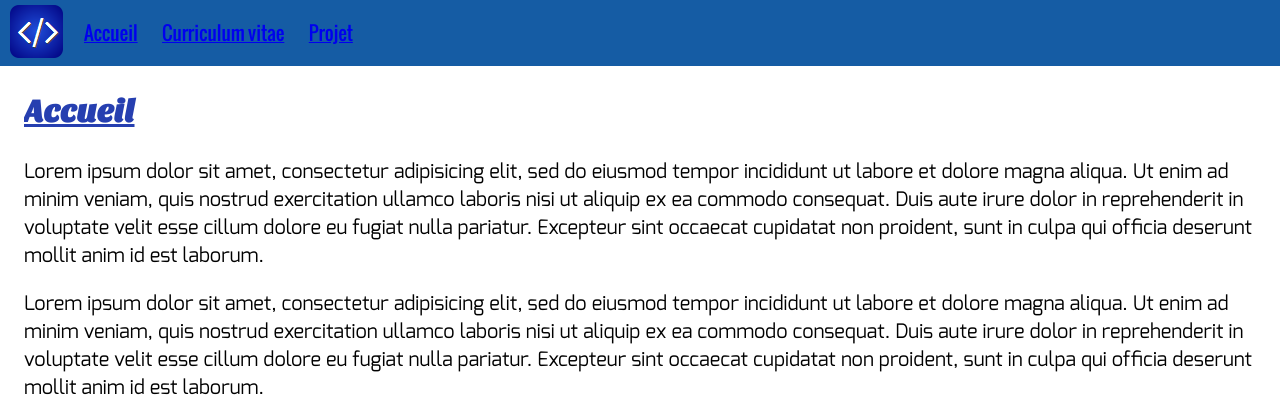
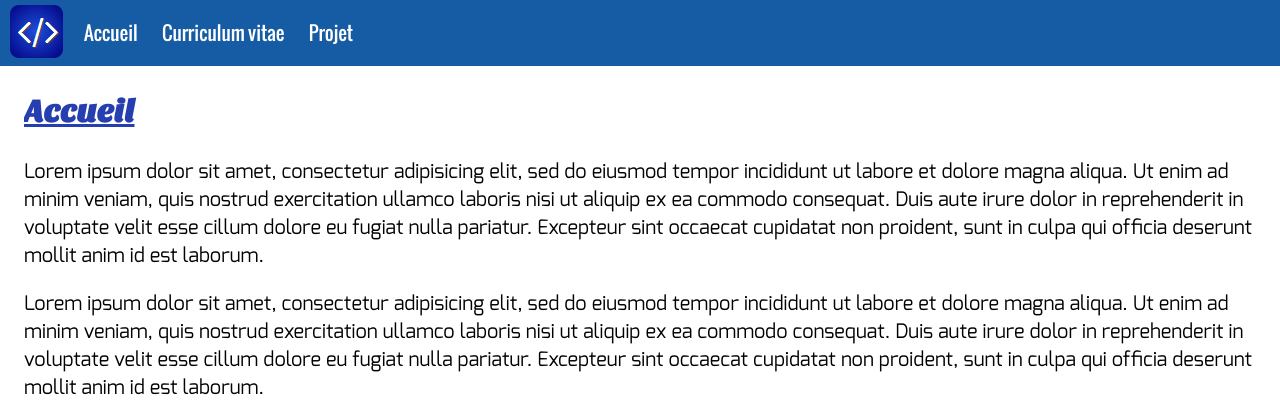
Before and after one commit to Oprax/site-isn, a PHP site: page / in a window 1280 px wide. Shown: the top 420 px of the page. Run offline with PHP 8.4, Linux system fonts and the light colour scheme.

Commit message:
update responsive.css

```diff
--- a/static/css/responsive.css
+++ b/static/css/responsive.css
@@ -8,6 +8,11 @@ html, body {
 	height: 100%;
 	padding: 0;
 	margin: 0;
+}
+
+.header a {
+	text-decoration: none;
+	color: inherit;
 }
 
 .container {
```
